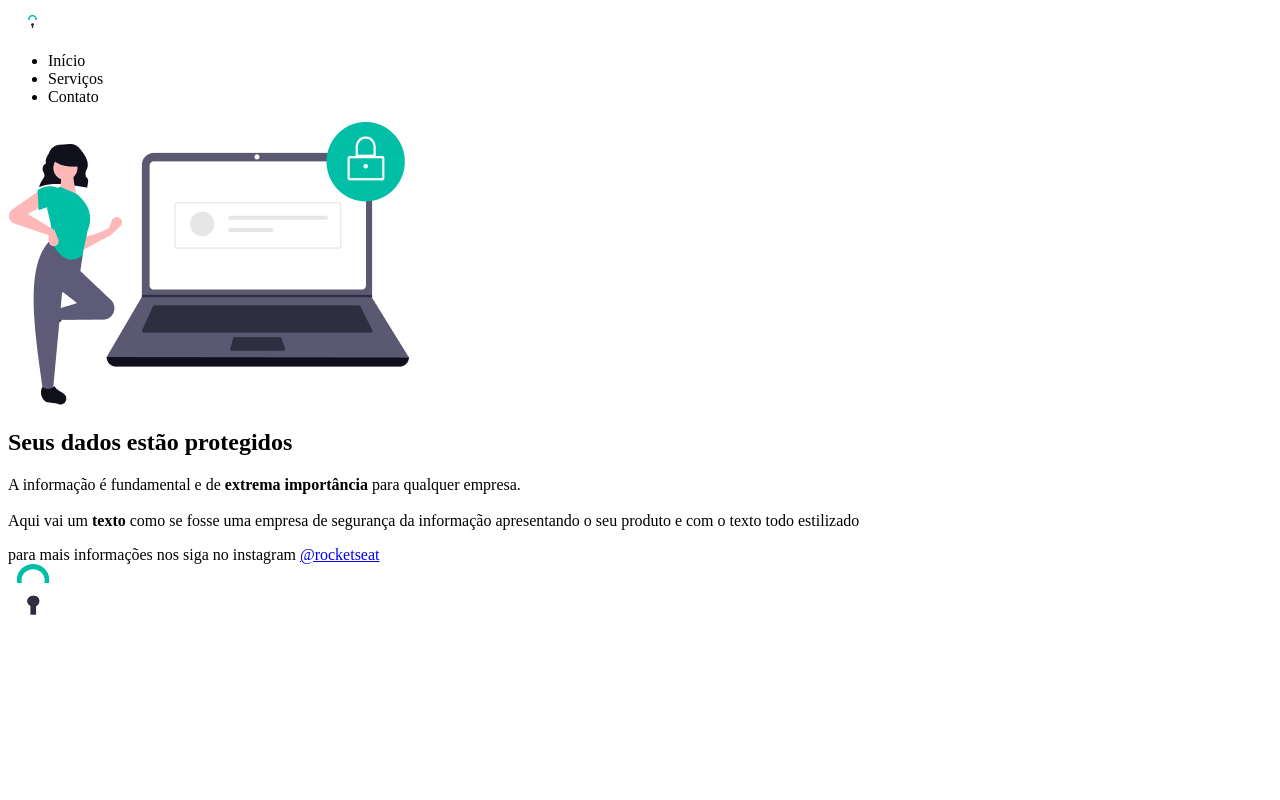
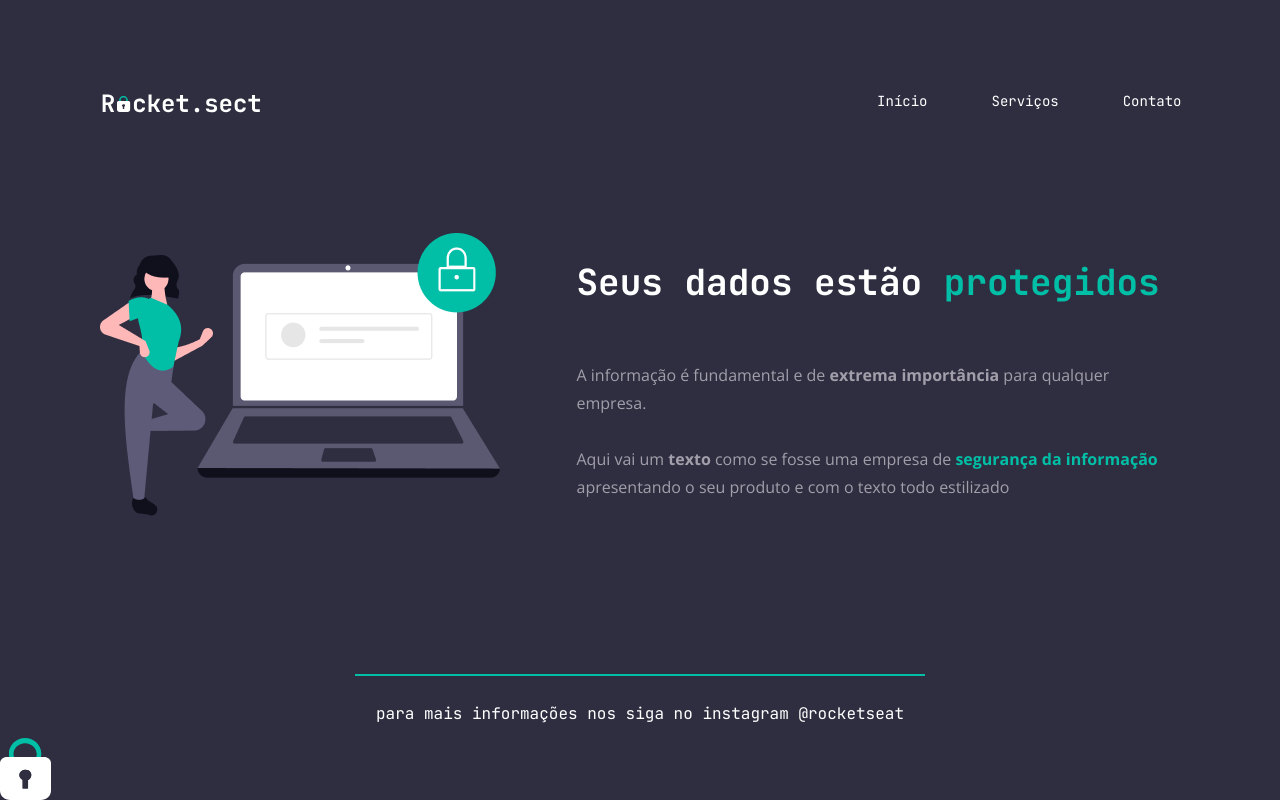
Before and after one commit to IanGs1/Rocket.sect, a plain HTML site: page index.html in a window 1280 px wide. Drawn offline with nearby package versions, Linux system fonts and the light colour scheme.

Commit message:
Styling the project

```diff
--- a/index.html
+++ b/index.html
@@ -1,10 +1,16 @@
 <!DOCTYPE html>
 <html lang="pt-br">
     <head>
+        <link rel="preconnect" href="https://fonts.googleapis.com">
+        <link rel="preconnect" href="https://fonts.gstatic.com" crossorigin>
+
         <meta charset="UTF-8">
         <meta http-equiv="X-UA-Compatible" content="IE=edge">
         <meta name="viewport" content="width=device-width, initial-scale=1.0">
         <title>Rocket.sect</title>
+
+        <link href="https://fonts.googleapis.com/css2?family=JetBrains+Mono:wght@400;700&family=Open+Sans:wght@400;700&display=swap" rel="stylesheet">
+        <link rel="stylesheet" href="style.css">
     </head>
     <body>
         <div class="page">
@@ -14,9 +20,9 @@
                 alt="Logo da rocket.sect" />
 
                 <ul>
-                <li><a href="#"></a>Início</li>
-                <li><a href="#"></a>Serviços</li>
-                <li><a href="#"></a>Contato</li>
+                    <li><a href="#">Início</a></li>
+                    <li><a href="#">Serviços</a></li>
+                    <li><a href="#">Contato</a></li>
                 </ul>
             </nav>
 
@@ -39,11 +45,12 @@
 
             <footer>
                 <div class="line"></div>
-            para mais informações nos siga no instagram <a href="https://instagram.com/rocketseat">@rocketseat</a>
+                para mais informações nos siga no instagram <a href="https://instagram.com/rocketseat" target="_blank">@rocketseat</a>
             </footer>
         </div>
 
         <img
+        id="locker"
         src="images/padlock-decoration.svg"
         alt="Um cadeado no canto inferior esquerdo da página" />
     </body>
--- a/style.css
+++ b/style.css
@@ -0,0 +1,112 @@
+body {
+    margin: 0;
+
+    min-height: 100vh;
+
+    background: #2F2E41;
+}
+
+.page {
+    width: 1083px;
+
+    padding-top: 71px;
+
+    margin: 0 auto 23px;
+}
+
+nav {
+    display: flex;
+    align-items: center;
+    justify-content: space-between;
+
+    margin-bottom: 101px;
+}
+
+nav ul {
+    display: flex;
+    align-items: center;
+    gap: 64px;
+}
+
+nav li {
+    list-style: none;
+}
+
+nav li a {
+    font-family: 'JetBrains Mono';
+    font-size: 14px;
+    line-height: 28px;
+
+    color: #FFF;
+
+    text-decoration: none;
+}
+
+main {
+    display: flex;
+    align-items: center;
+    gap: 77px;
+
+    margin-bottom: 157px;
+}
+
+main h1 {
+    font-family: 'JetBrains Mono', sans-serif;
+    font-size: 36px;
+    line-height: 40px;
+
+    color: #FFF;
+
+    margin-bottom: 59px;
+}
+
+main h1 span {
+    font-weight: bold;
+
+    color: #00BFA6;
+}
+
+main p {
+    font-family: 'Open Sans', sans-serif;
+    font-size: 16px;
+    line-height: 28px;
+
+    color: #a29faa;
+}
+
+main p span {
+    font-weight: bold;
+
+    color: #00BFA6;
+}
+
+footer {
+    font-family: 'JetBrains Mono', sans-serif;
+
+    color: #FFF;
+
+    text-align: center;
+}
+
+footer a {
+    text-decoration: none;
+
+    color: #FFF;
+}
+
+.line {
+    width: 568px;
+    height: 0;
+
+    margin: 0 auto;
+
+    border: solid #00BFA6 1px;
+
+    margin-bottom: 27px;
+}
+
+#locker {
+    position: fixed;
+    left: 0;
+    bottom: 0;
+}
```
Lines whose indentation alone changed are shown as unchanged.
